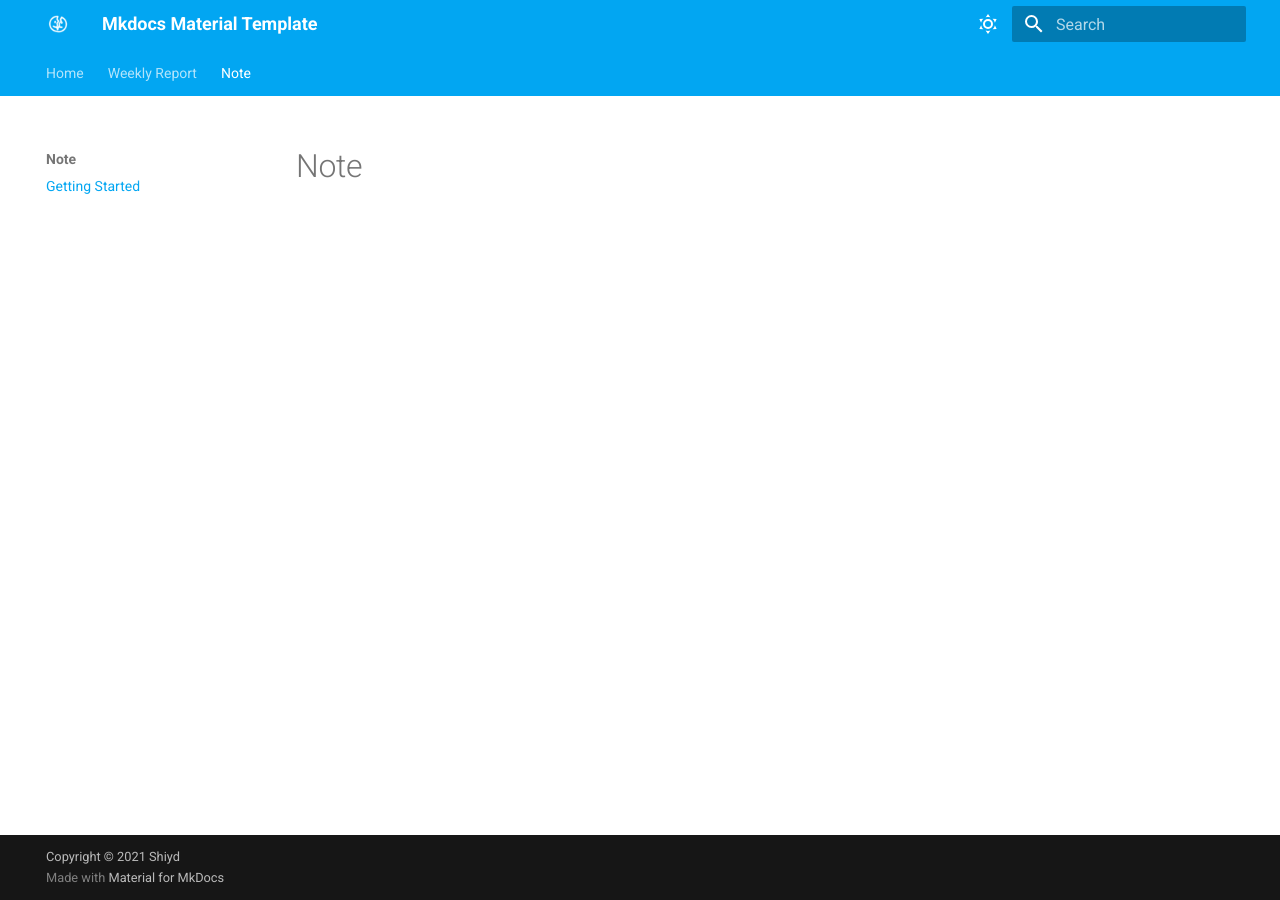
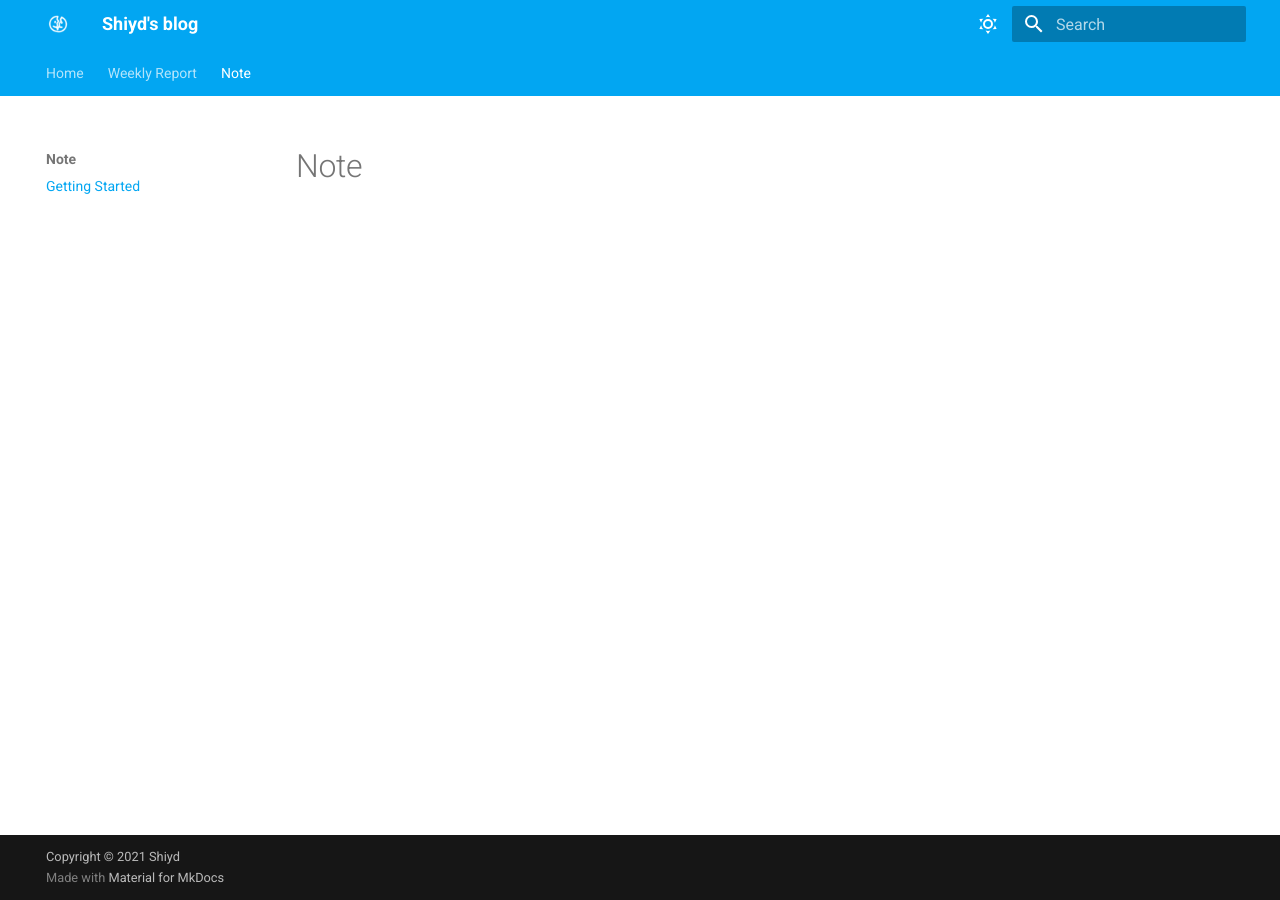
Before and after one commit to Shi-D/Blog, an MkDocs documentation site: the page built from docs/note/index.md, in a window 1280 px wide. Built offline with MkDocs 1.6.1 and Material for MkDocs 9.7.7, drawn with Linux system fonts in a browser that asks for light colours.

Commit message:
feat: modify title

```diff
--- a/mkdocs.yml
+++ b/mkdocs.yml
@@ -1,8 +1,8 @@
-site_name: Mkdocs Material Template
+site_name: Shiyd's blog
 site_url:
 site_author: Shiyd
 site_description: >-
-  Mkdocs Material Template
+  Shiyd's blog
 
 # Repository
 edit_uri: ""
@@ -137,8 +137,6 @@ markdown_extensions:
       repo_url_shorthand: true
       social_url_shorthand: true
       social_url_shortener: true
-      user: Dup4
-      repo: mkdocs-material-template
       normalize_issue_symbols: true
   - pymdownx.mark:
   - pymdownx.smartsymbols:
```
